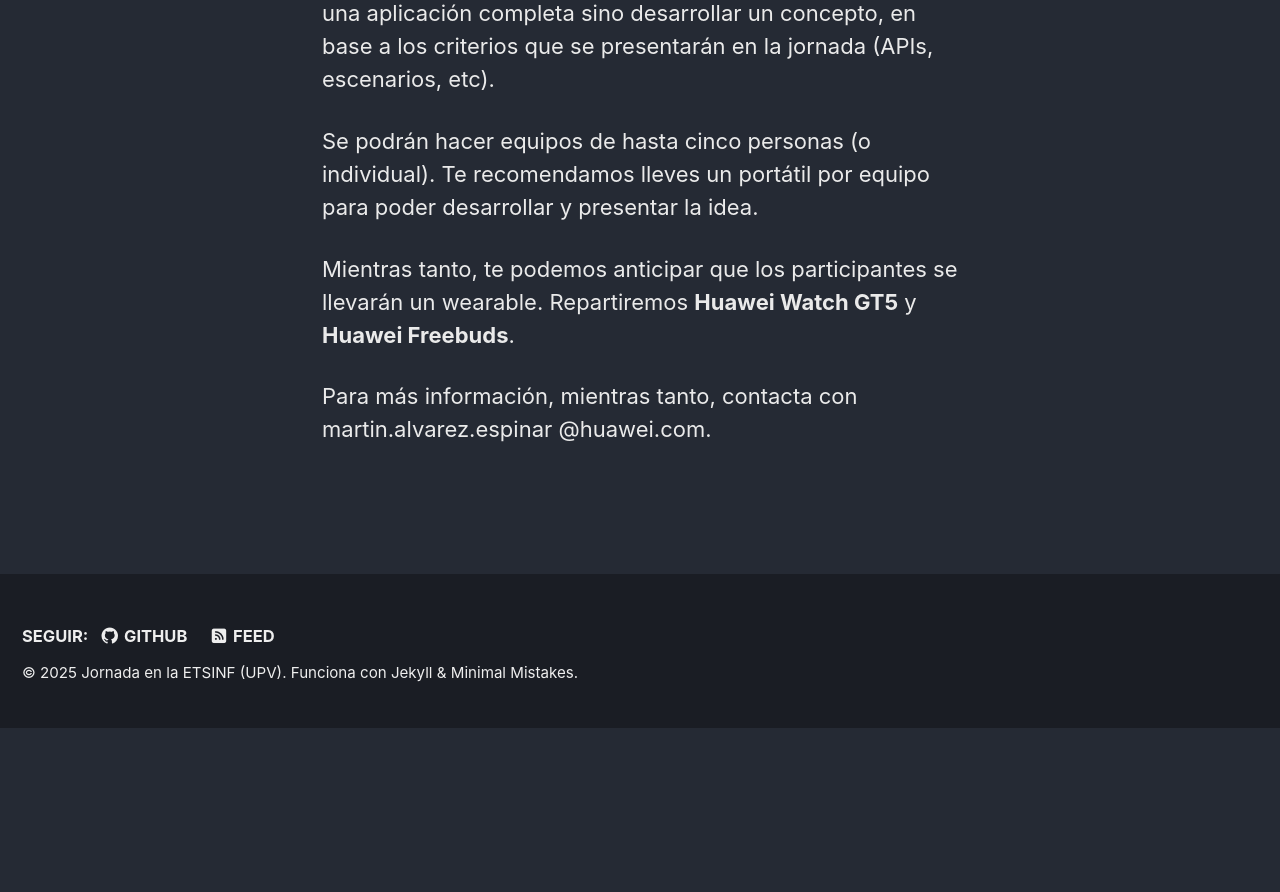
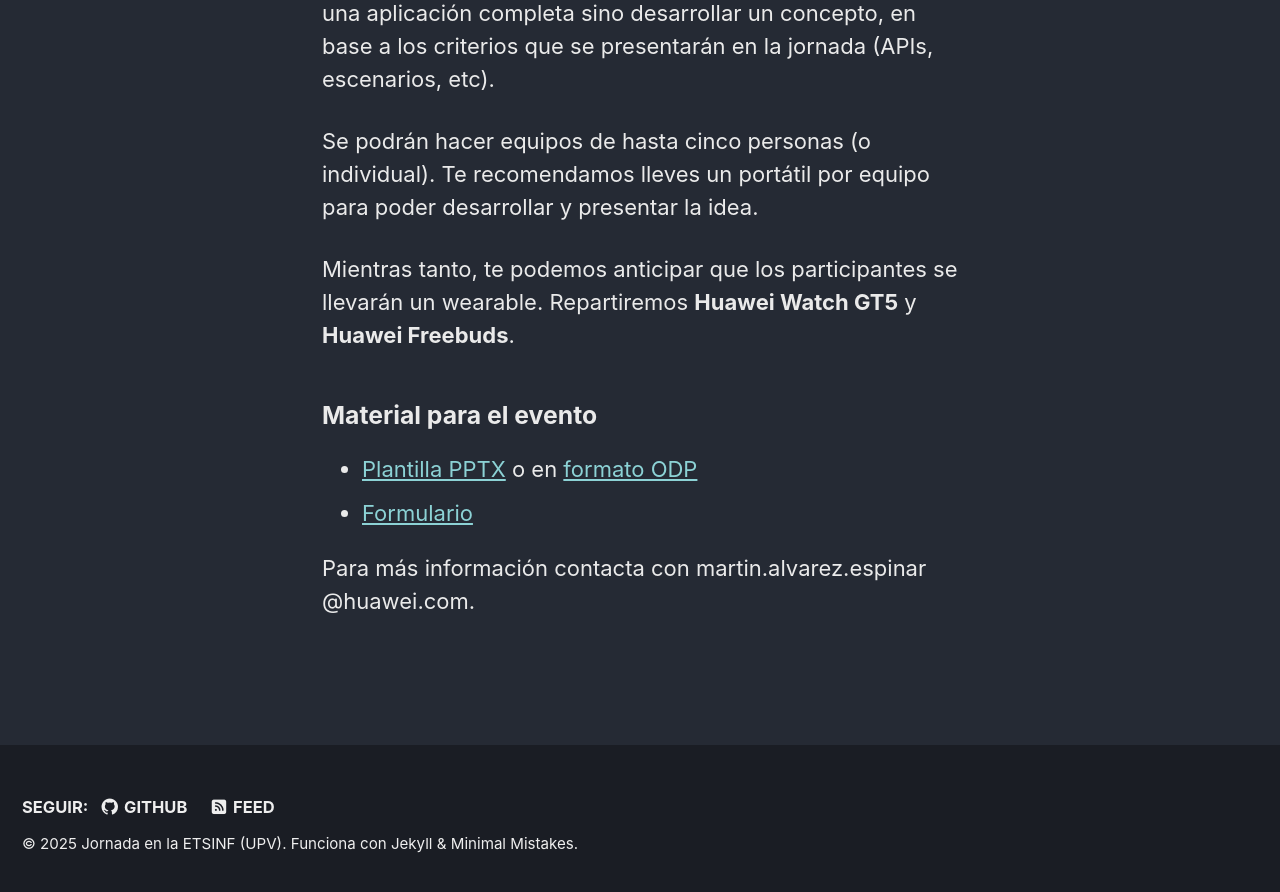
Before and after one commit to espinr/harmonyos, a Jekyll site: the page built from _pages/upv.md, in a window 1280 px wide and 900 px high, scrolled down 2978 px. Shown: the top 892 px of the window. Built offline with Jekyll 4.4.1, drawn with Linux system fonts in a browser that asks for light colours; cached includes are drawn as plain includes; before the commit the page ends 3706 px from its top, so only the background shows below that; some of the changed text lies outside the part shown.

Commit message:
Templates for UPV event

```diff
--- a/_pages/upv.md
+++ b/_pages/upv.md
@@ -51,4 +51,11 @@
 
 Mientras tanto, te podemos anticipar que los participantes se llevarán un wearable. Repartiremos __Huawei Watch GT5__ y __Huawei Freebuds__.
 
-Para más información, mientras tanto, contacta con martin.alvarez.espinar @huawei.com.
+
+### Material para el evento
+
+- [Plantilla PPTX](https://espinr.github.io/harmonyos/assets/prez/plantilla-evaluacion-[numero-de-tu-equipo].pptx) o en [formato ODP](https://espinr.github.io/harmonyos/assets/prez/plantilla-evaluacion-[numero-de-tu-equipo].odp)
+- [Formulario](https://bit.ly/oh-upv)
+
+
+Para más información contacta con martin.alvarez.espinar @huawei.com.
```
Also changed, not shown: 2 other files.
